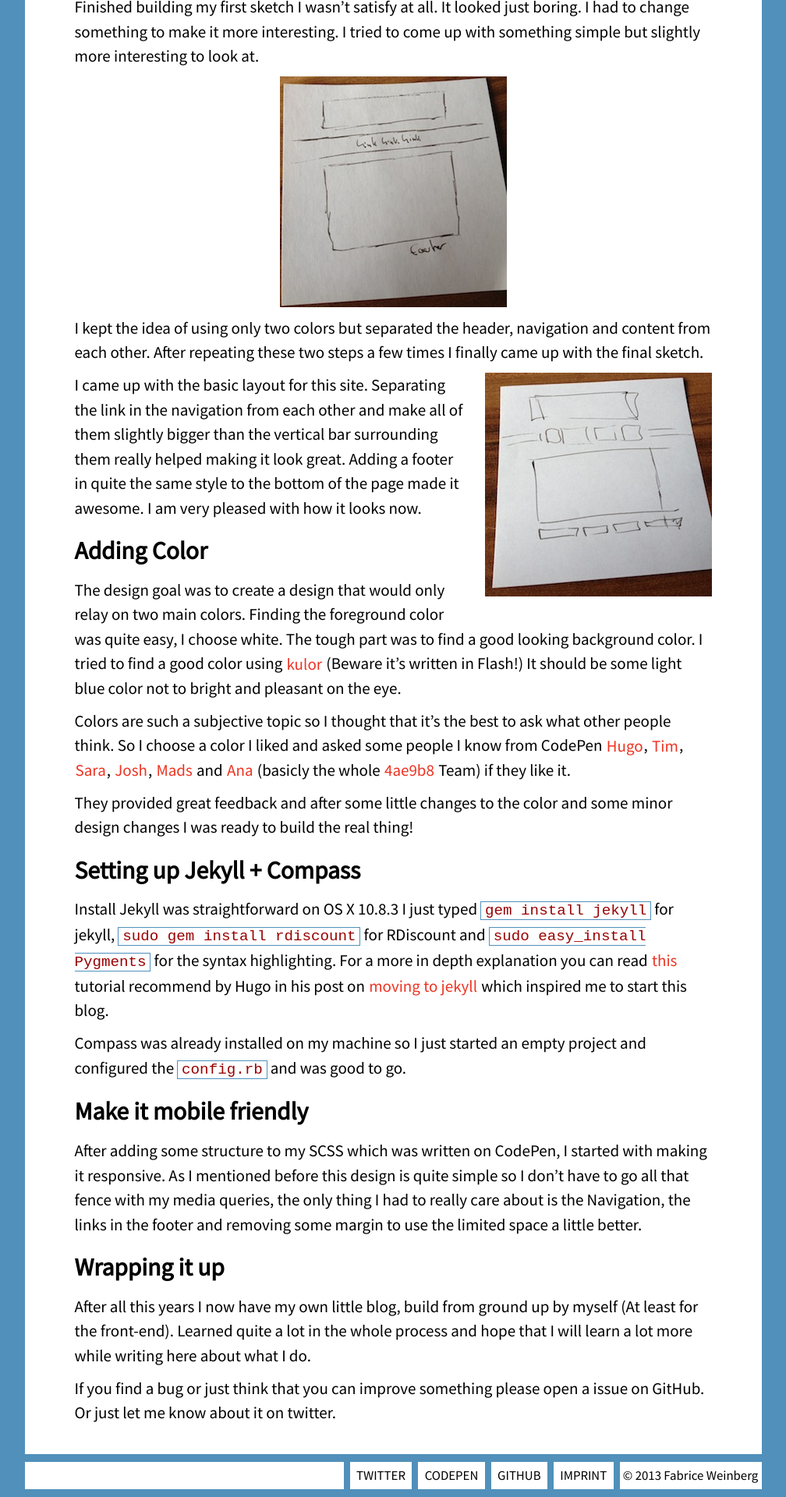
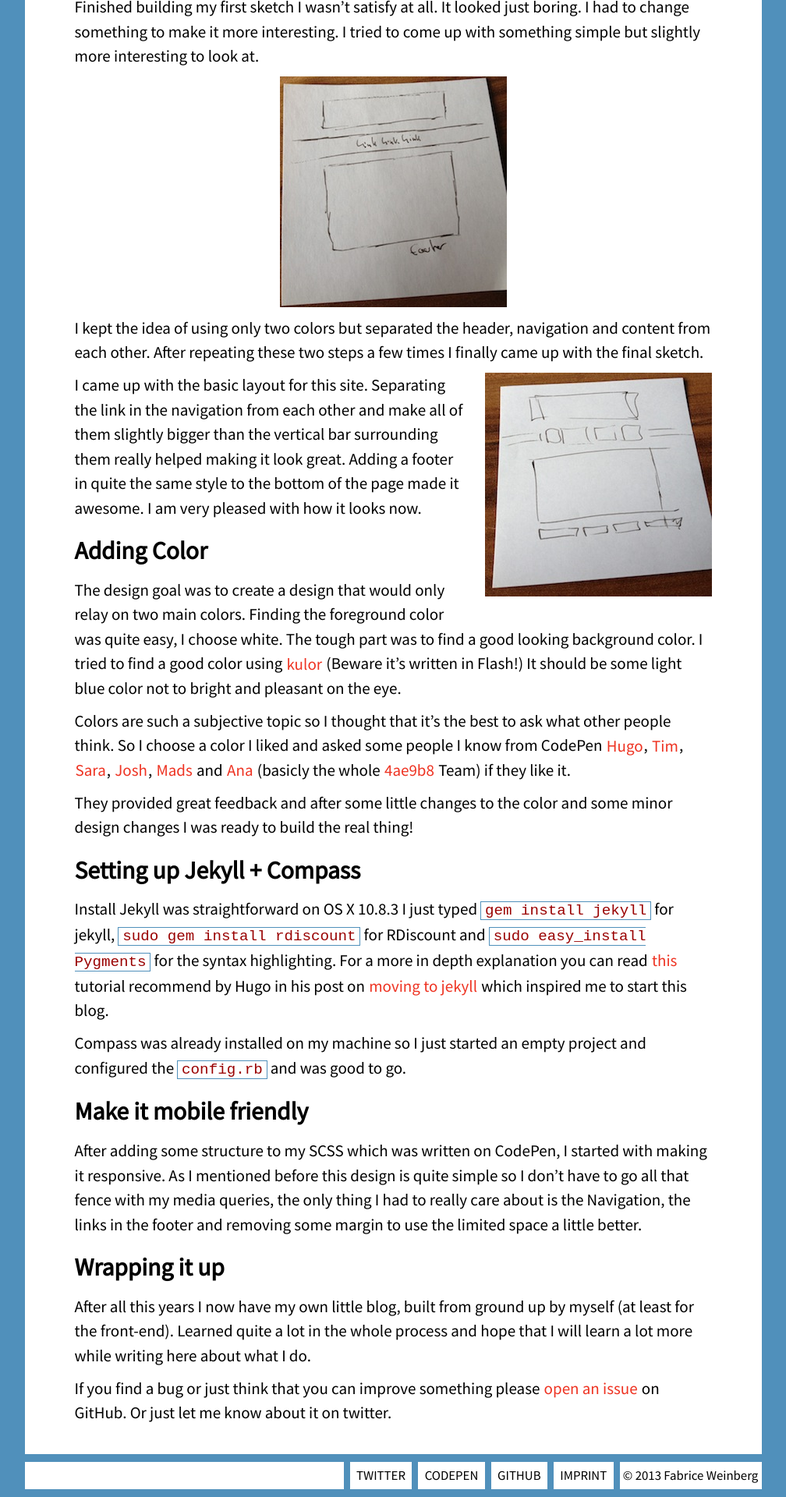
Before and after one commit to FWeinb/fweinb.github.com, a Jekyll site: the page built from _posts/2013-03-23-Creating-this-Blog.md, in a window 1280 px wide. Shown: the part 1314-3234 px from the top of the page at 78% size, without its empty margins (136-1144 px from the left). Built offline with Jekyll 4.4.1, drawn with Linux system fonts in a browser that asks for light colours; Markdown is read by kramdown in place of the engine named in the settings.

```diff
--- a/_posts/2013-03-23-Creating-this-Blog.md
+++ b/_posts/2013-03-23-Creating-this-Blog.md
@@ -8,7 +8,7 @@ Every once in a while I want to have my own little place on the Web where I coul
 After reading about [Hugos move to Jekyll](http://hugogiraudel.com/2013/02/21/jekyll/) I know that this is exactly what I want.
 I love exploring new thinks and [Jekyll](https://github.com/mojombo/jekyll) seams to fit my needs exactly.
 
-I know, I could have used [tumblr](http://www.tumblr.com/) or [any](http://scriptogr.am/) [of](www.blogger.com/) [these](http://wordpress.com/) services to get started in under a minute, but thats not what all this is about.
+I know, I could have used [tumblr](http://www.tumblr.com/) or [any](http://scriptogr.am/) [of](http://www.blogger.com/) [these](http://wordpress.com/) services to get started in under a minute, but thats not what all this is about.
 
 I just want to try something new.
 
@@ -63,7 +63,7 @@ After adding some structure to my SCSS which was written on CodePen, I started w
 
 ## Wrapping it up
 
-After all this years I now have my own little blog, build from ground up by myself (At least for the front-end). Learned quite a lot in the whole process and hope that I will learn a lot more while writing here about what I do.
+After all this years I now have my own little blog, built from ground up by myself (at least for the front-end). Learned quite a lot in the whole process and hope that I will learn a lot more while writing here about what I do.
 
 
-If you find a bug or just think that you can improve something please open a issue on GitHub. Or just let me know about it on twitter.
+If you find a bug or just think that you can improve something please [open an issue](https://github.com/FWeinb/fweinb.github.com/issues) on GitHub. Or just let me know about it on twitter.
--- a/scss/_content.scss
+++ b/scss/_content.scss
@@ -36,7 +36,6 @@
 
 
 .archive-list{
-  @extend .no-mp;
   list-style:none;
   a{
     color:black;
--- a/scss/_footer.scss
+++ b/scss/_footer.scss
@@ -20,7 +20,6 @@
         border:.5em solid $background-color;
         border-top-width:0;
       }
-
     }
   }
 
--- a/scss/main.scss
+++ b/scss/main.scss
@@ -25,6 +25,6 @@ body{
 
   @include breakpoint($small) {
     font-size:18px;
-    margin:0 0 .5em 0;
+    margin:0;
   }
 }
```
Also changed, not shown: scss/_helper.scss (+14 -8 lines), css/main.css.
